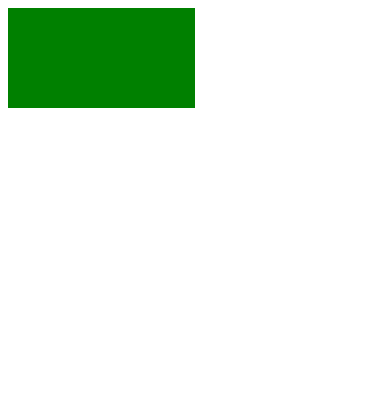
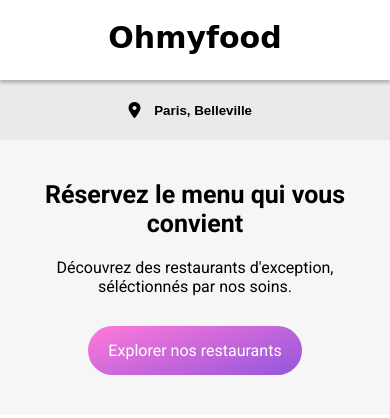
Before and after one commit to Matundu-Jules/OpenClassrooms-P3-Ohmyfood, a website: page index.html in a window 390 px wide. Drawn offline with Linux system fonts and the light colour scheme; a web font is replaced by a local one.

Commit message:
Création Header et Home pour Mobile

```diff
--- a/index.html
+++ b/index.html
@@ -4,10 +4,33 @@
     <meta charset="UTF-8" />
     <meta http-equiv="X-UA-Compatible" content="IE=edge" />
     <meta name="viewport" content="width=device-width, initial-scale=1.0" />
+    <script
+      src="https://kit.fontawesome.com/b9db67eb6a.js"
+      crossorigin="anonymous"
+    ></script>
     <link rel="stylesheet" href="css/style.css" />
     <title>Ohmyfood!</title>
   </head>
   <body>
-    <div class="cards"></div>
+    <!-- Header -->
+    <header class="header">
+      <div class="header__title">
+        <h1>Ohmyfood</h1>
+      </div>
+      <nav class="header__search">
+        <i class="fa-solid fa-location-dot"></i>
+        <input type="text" placeholder=" Paris, Belleville" />
+      </nav>
+    </header>
+    <main>
+      <!-- Home -->
+      <section class="home">
+        <h2>Réservez le menu qui vous convient</h2>
+        <p>
+          Découvrez des restaurants d'exception, séléctionnés par nos soins.
+        </p>
+        <a href="#">Explorer nos restaurants</a>
+      </section>
+    </main>
   </body>
 </html>
--- a/scss/_base.scss
+++ b/scss/_base.scss
@@ -6,6 +6,7 @@
   font-size: 1.6rem;
   color: var(--text);
   font-family: var(--font-family-text);
+  background: var(--background);
 }
 
 h1,
@@ -14,31 +15,32 @@
 h4,
 h5,
 h6 {
-  margin-bottom: 2rem;
+  margin: 2rem;
 }
 
 h1 {
-  font-size: 3.5rem;
+  font-size: 3rem;
+  font-family: var(--font-family-logo-title);
 }
 
 h2 {
-  font-size: 3rem;
+  font-size: 2.5rem;
 }
 
 h3 {
-  font-size: 2.5rem;
+  font-size: 2rem;
 }
 
 h4 {
-  font-size: 2rem;
+  font-size: 1.9rem;
 }
 
 h5 {
-  font-size: 1.9rem;
+  font-size: 1.8rem;
 }
 
 h6 {
-  font-size: 1.8rem;
+  font-size: 1.7rem;
 }
 
 ul {
@@ -50,6 +52,6 @@
 }
 
 a {
-  color: var(--text);
+  color: var(--text-dark);
   text-decoration: none;
 }
--- a/scss/_variables.scss
+++ b/scss/_variables.scss
@@ -2,10 +2,20 @@
 @import url("https://fonts.googleapis.com/css2?family=Roboto:wght@300;400;700;900&family=Shrikhand&display=swap");
 
 :root {
-  --font-family-logo-tile: font-family: 'Shrikhand', cursive;
-  --font-family-text: font-family: 'Roboto', sans-serif;
-  --primary: #9356DC;
-  --secondary: #FF79DA;
-  --tertiary: #99E2D0;
-  --text: #000;
+  --font-family-logo-title: "Shrikhand", cursive;
+  --font-family-text: "Roboto", sans-serif;
+  --primary: #9356dc;
+  --secondary: #ff79da;
+  --tertiary: #99e2d0;
+  --text-dark: #000;
+  --text-light: #fff;
+  --background: #fff;
+  --background-light: #f6f6f6;
+  --background-dark: #353535;
+  --box-shadow: 0 3px 3px rgba(0, 0, 0, 0.15), 0 3px 3px rgba(0, 0, 0, 0.1);
+  --btn-home-gradient: linear-gradient(
+    341deg,
+    rgba(147, 86, 220, 1) 0%,
+    rgba(255, 121, 218, 1) 100%
+  );
 }
--- a/scss/style.scss
+++ b/scss/style.scss
@@ -1,5 +1,89 @@
-.cards {
-  width: 50%;
-  height: 100px;
-  background: green;
+// Partials :
+@import "variables";
+@import "reset";
+@import "classes";
+@import "media-queries";
+@import "base";
+
+//////////////////////////////////////////////////////////////////////////////////////
+
+// Header :
+.header {
+  width: 100%;
+  display: flex;
+  flex-direction: column;
+  justify-content: center;
+  align-items: center;
+
+  &__title {
+    width: 100%;
+    text-align: center;
+    padding: 2rem 0 1rem 0;
+    box-shadow: var(--box-shadow);
+    height: 8rem;
+    z-index: 1;
+
+    h1 {
+      margin: 0;
+    }
+  }
+
+  &__search {
+    width: 100%;
+    padding: 1rem;
+    background: #eaeaea;
+    display: flex;
+    justify-content: center;
+    align-items: center;
+    flex: 1;
+    height: 4rem;
+
+    i {
+      text-align: center;
+      margin-right: 1rem;
+    }
+
+    input {
+      width: 30%;
+      height: 4rem;
+      border: none;
+      background: #eaeaea;
+      font-weight: 700;
+
+      &::placeholder {
+        color: var(--text-dark);
+      }
+    }
+  }
 }
+
+//////////////////////////////////////////////////////////////////////////////////////
+
+// Home :
+
+.home {
+  width: 100%;
+  display: flex;
+  flex-direction: column;
+  justify-content: center;
+  align-items: center;
+  background: var(--background-light);
+  padding: 4rem 2rem;
+
+  h2 {
+    text-align: center;
+    margin: 0 2rem 2rem 2rem;
+  }
+
+  p {
+    text-align: center;
+    margin: 0 0 3rem 0;
+  }
+
+  a {
+    padding: 1.5rem 2rem;
+    background: var(--btn-home-gradient);
+    border-radius: 3rem;
+    color: var(--text-light);
+  }
+}
```
Also changed, not shown: css/style.css, images/logo/ohmyfood.png (added), images/logo/ohmyfood@2x.svg (added), images/restaurants/toa-heftiba-DQKerTsQwi0-unsplash.jpg (added), 4 other files.
